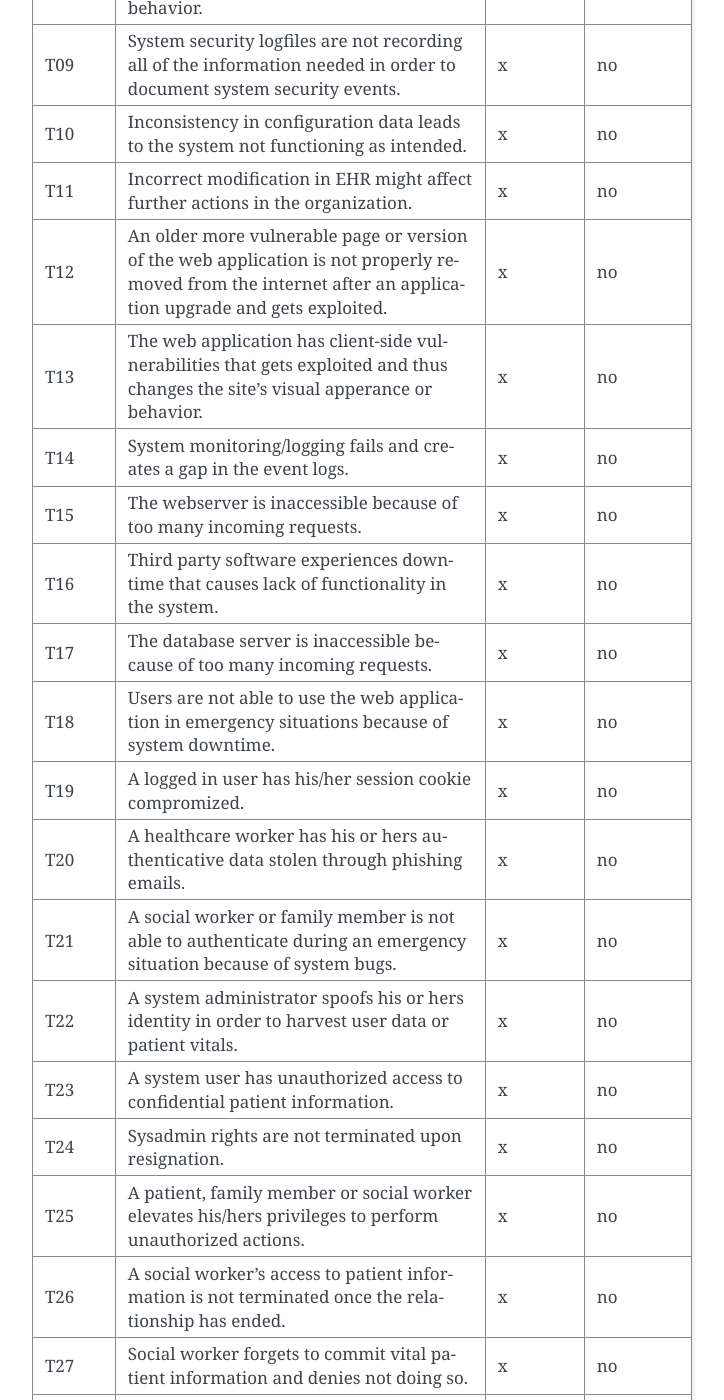
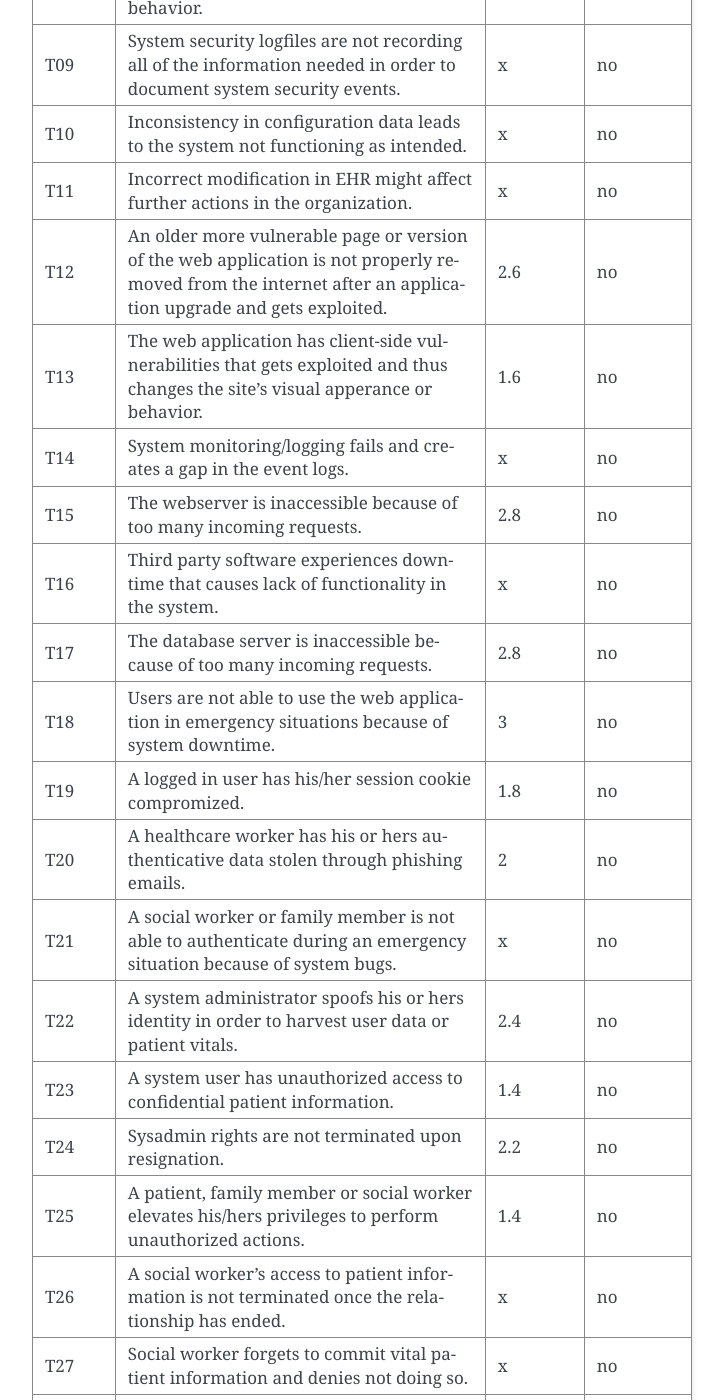
Before and after one commit to SteinarVrenne/school_imt3501, a Sphinx documentation site: the page built from task2/source/pages/02_Misuse_Case_Scenarious.rst, in a window 1280 px wide and 1400 px high, scrolled down 6393 px. Shown: the whole window, without its empty margins (388-1112 px from the left). Built offline with Sphinx 7.4.7, drawn with Linux system fonts in a browser that asks for light colours; some of the changed text lies outside the part shown.

Commit message:
Dread value

```diff
--- a/task2/source/pages/02_Misuse_Case_Scenarious.rst
+++ b/task2/source/pages/02_Misuse_Case_Scenarious.rst
@@ -172,34 +172,34 @@ What is the risk and the impact for your system according to the list of the ide
   :widths: 5, 40, 10, 10
 
   "T01", "Sensitive user data is sent in cleartext over the network.", "2.6", "no"
-  "T02", "Malicious user input exploits the database by the means of SQLinjection.", "x", "no"
-  "T03", "External, abnormal requests reaches internal services outside of DMZ.", "x", "no"
-  "T04", "Sensitive patient information is leaked to the public as a result of a data breach.", "x", "no"
-  "T05", "Password hashes are leaked to the public as a result of a data breach.", "x", "no"
-  "T06", "System software is out of date and exploitable.", "x", "no"
+  "T02", "Malicious user input exploits the database by the means of SQLinjection.", "2.4", "no"
+  "T03", "External, abnormal requests reaches internal services outside of DMZ.", "1.6", "no"
+  "T04", "Sensitive patient information is leaked to the public as a result of a data breach.", "2.4", "no"
+  "T05", "Password hashes are leaked to the public as a result of a data breach.", "2.6", "no"
+  "T06", "System software is out of date and exploitable.", "2.8", "no"
   "T07", "Patient vitals is modified/updated incorrectly, resulting in the patient data having an incorrect state.", "x", "no"
   "T08", "System security logfiles are not recording information correctly according to system behavior.", "x", "no"
   "T09", "System security logfiles are not recording all of the information needed in order to document system security events.", "x", "no"
   "T10", "Inconsistency in configuration data leads to the system not functioning as intended.", "x", "no"
   "T11", "Incorrect modification in EHR might affect further actions in the organization.", "x", "no"
-  "T12", "An older more vulnerable page or version of the web application is not properly removed from the internet after an application upgrade and gets exploited.", "x", "no"
-  "T13", "The web application has client-side vulnerabilities that gets exploited and thus changes the site's visual apperance or behavior.", "x", "no"
+  "T12", "An older more vulnerable page or version of the web application is not properly removed from the internet after an application upgrade and gets exploited.", "2.6", "no"
+  "T13", "The web application has client-side vulnerabilities that gets exploited and thus changes the site's visual apperance or behavior.", "1.6", "no"
   "T14", "System monitoring/logging fails and creates a gap in the event logs.", "x", "no"
-  "T15", "The webserver is inaccessible because of too many incoming requests.", "x", "no"
+  "T15", "The webserver is inaccessible because of too many incoming requests.", "2.8", "no"
   "T16", "Third party software experiences downtime that causes lack of functionality in the system.", "x", "no"
-  "T17", "The database server is inaccessible because of too many incoming requests.", "x", "no"
-  "T18", "Users are not able to use the web application in emergency situations because of system downtime.", "x", "no"
-  "T19", "A logged in user has his/her session cookie compromized.", "x", "no"
-  "T20", "A healthcare worker has his or hers authenticative data stolen through phishing emails.", "x", "no"
+  "T17", "The database server is inaccessible because of too many incoming requests.", "2.8", "no"
+  "T18", "Users are not able to use the web application in emergency situations because of system downtime.", "3", "no"
+  "T19", "A logged in user has his/her session cookie compromized.", "1.8", "no"
+  "T20", "A healthcare worker has his or hers authenticative data stolen through phishing emails.", "2", "no"
   "T21", "A social worker or family member is not able to authenticate during an emergency situation because of system bugs.", "x", "no"
-  "T22", "A system administrator spoofs his or hers identity in order to harvest user data or patient vitals.", "x", "no"
-  "T23", "A system user has unauthorized access to confidential patient information.", "x", "no"
-  "T24", "Sysadmin rights are not terminated upon resignation.", "x", "no"
-  "T25", "A patient, family member or social worker elevates his/hers privileges to perform unauthorized actions.", "x", "no"
+  "T22", "A system administrator spoofs his or hers identity in order to harvest user data or patient vitals.", "2.4", "no"
+  "T23", "A system user has unauthorized access to confidential patient information.", "1.4", "no"
+  "T24", "Sysadmin rights are not terminated upon resignation.", "2.2", "no"
+  "T25", "A patient, family member or social worker elevates his/hers privileges to perform unauthorized actions.", "1.4", "no"
   "T26", "A social worker's access to patient information is not terminated once the relationship has ended.", "x", "no"
   "T27", "Social worker forgets to commit vital patient information and denies not doing so.", "x", "no"
-  "T28", "Healthcare worker denies accessing unauthorized information about other patients.", "x", "no"
-  "T29", "A system administrator denies abuse of system privileges.", "x", "no"
+  "T28", "Healthcare worker denies accessing unauthorized information about other patients.", "2.4", "no"
+  "T29", "A system administrator denies abuse of system privileges.", "2.6", "no"
   "T30", "A patient does not inform social workers, family members or healthcare workers about vital updates regarding their health status.", "x", "no"
   "T31", "Social worker or healthcare worker denies committing/updating incorrect data about a patient.", "x", "no"
   "T32", "The system denies patients (or their family members/social workers) to submit updates regarding their health situation.", "x", "no"
```
